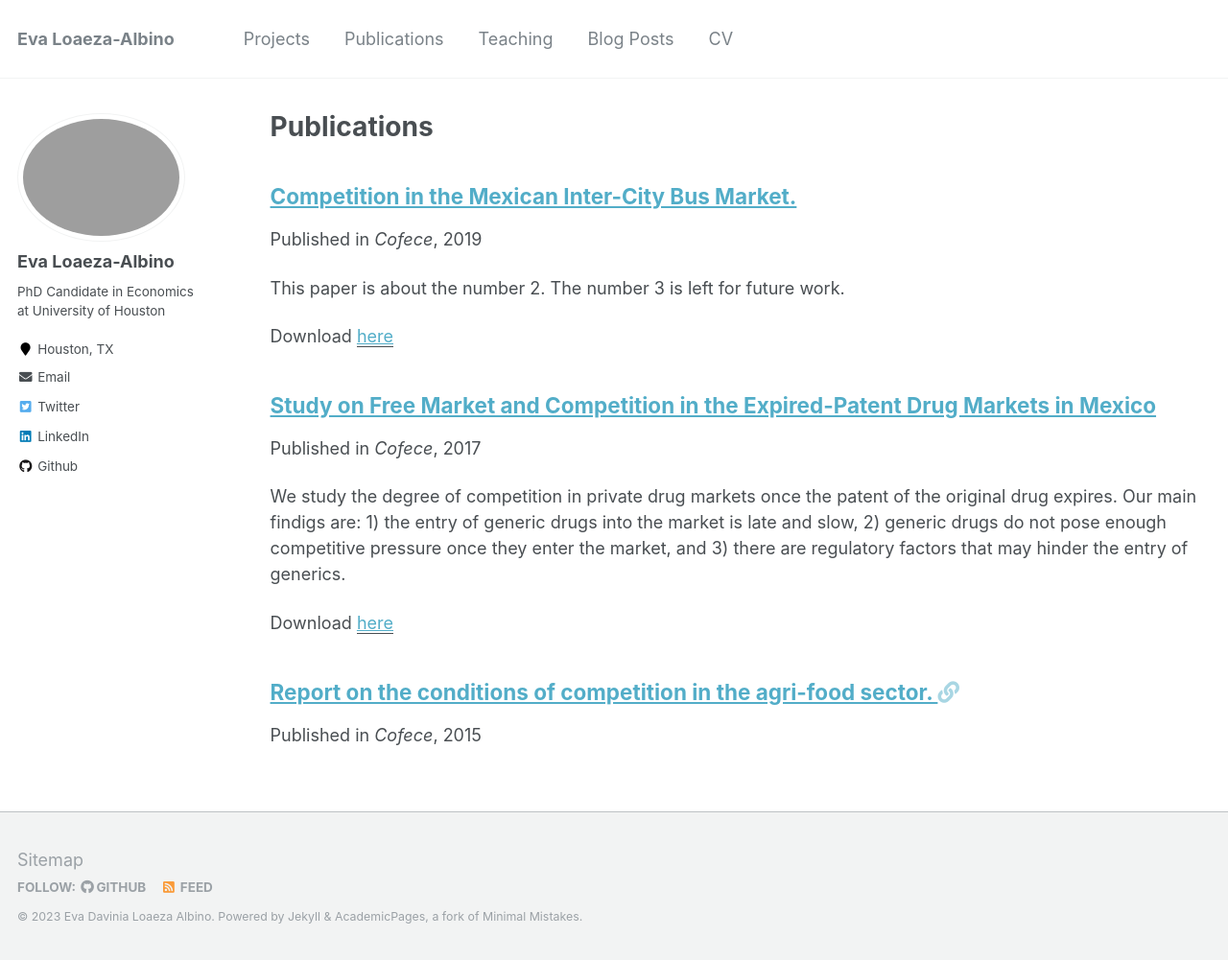
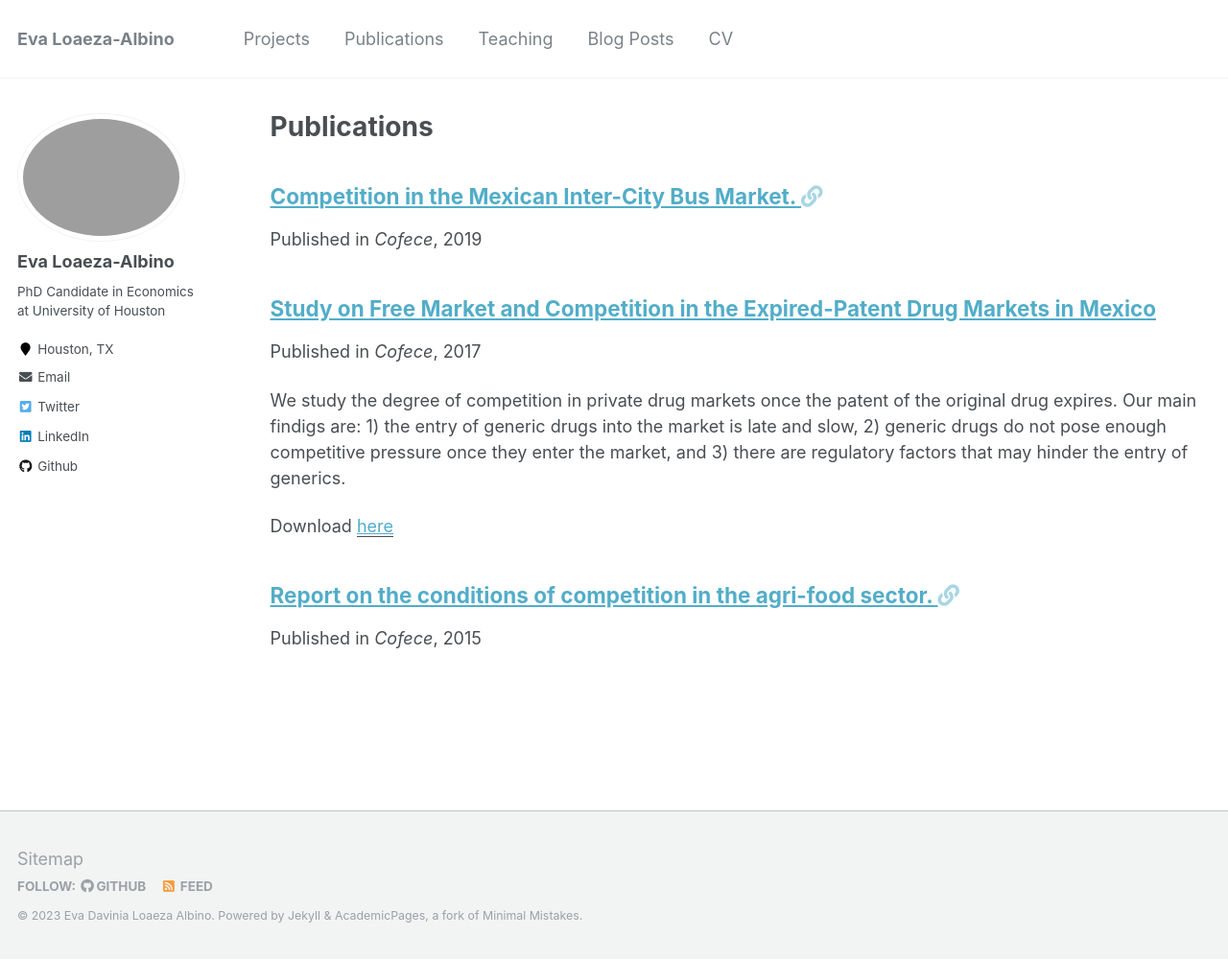
Before and after one commit to evaloaeza/evaloaeza.github.io, a Jekyll site: the page built from _pages/publications.md, in a window 1280 px wide and 1001 px high. Shown: the whole window at 96% size. Built offline with Jekyll 4.4.1, drawn with Linux system fonts in a browser that asks for light colours.

Commit message:
Update 2010-10-01-paper-title-number-2.md

```diff
--- a/_publications/2010-10-01-paper-title-number-2.md
+++ b/_publications/2010-10-01-paper-title-number-2.md
@@ -2,9 +2,8 @@
 title: "Competition in the Mexican Inter-City Bus Market."
 collection: publications
 permalink: /publication/2010-10-01-paper-title-number-2
-excerpt: 'This paper is about the number 2. The number 3 is left for future work.'
 date: 2019-04-10
 venue: 'Cofece'
-paperurl: 'https://www.cofece.mx/estudios-economicos-estudio-de-competencia-en-el-autotransporte-federal-de-pasajeros/'
-
+paperurl:
+link: 'https://www.cofece.mx/estudios-economicos-estudio-de-competencia-en-el-autotransporte-federal-de-pasajeros/'
 ---
```
